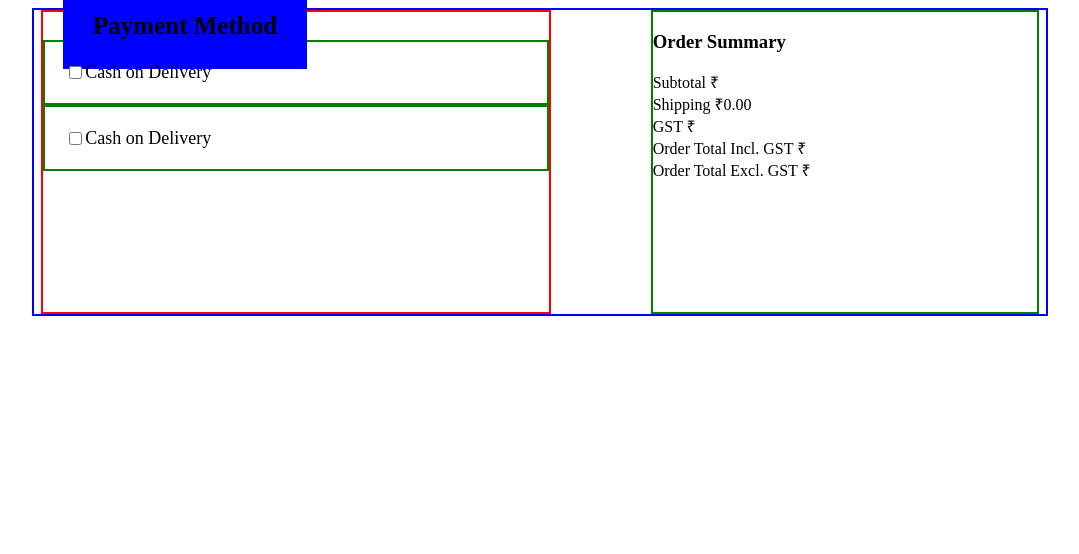
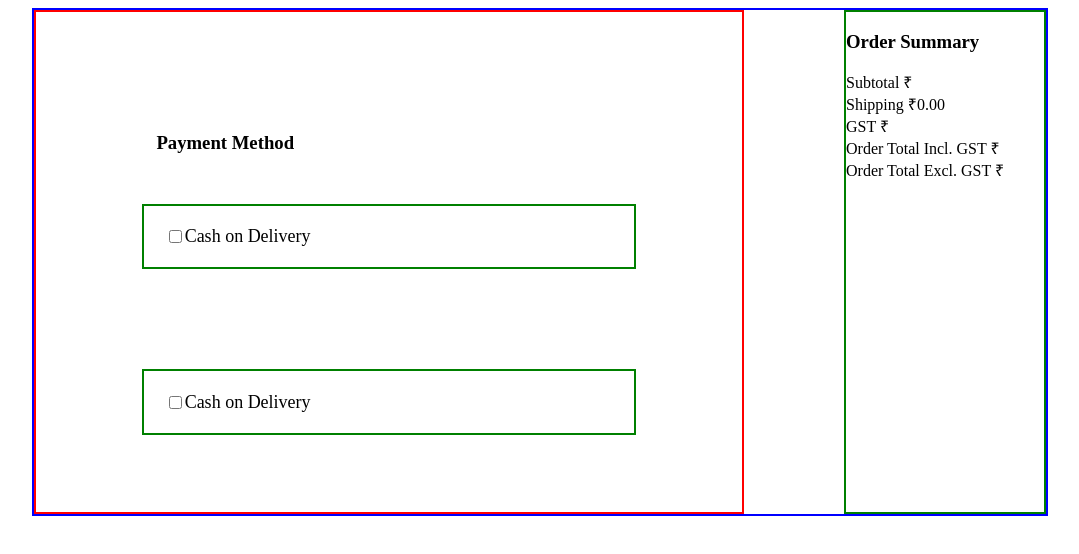
Before and after one commit to nisKULDEEP/Beauty-Bebo, a plain HTML site: page kuldeep/payment.html in a window 1280 px wide. Shown: the whole page, without its empty margins (100-1179 px from the left). Drawn offline with Linux system fonts and the light colour scheme.

Commit message:
new changes in payment html

```diff
--- a/kuldeep/payment.html
+++ b/kuldeep/payment.html
@@ -16,6 +16,8 @@
             display: flex;
             justify-content: space-between;
             border: 2px solid green;
+            margin: 6px;
+            margin-bottom: 100px;
         }
 
         #checkoutcontainer_at{
@@ -31,6 +33,7 @@
             border: 2px solid red;
             /* padding-bottom:20px; */
             height: 300px;
+            padding: 100px;
         }
         #paymentmode_at span{
             width:90%;
@@ -70,16 +73,18 @@
         }
 
         #paymentspan_at{
-            background-color: blue;
+            /* background-color: blue; */
             margin: 20px;
-            padding: 30px;
+            /* padding: 30px; */
+            margin-bottom: 50px;
+            width:474px;
         }
     </style>
 </head>
 <body>
     <div id="checkoutcontainer_at">
         <div id="paymentmode_at">
-            <span id="paymentspan_at">Payment Method</span>
+            <div id="paymentspan_at"><h3>Payment Method</h3></div>
 
 
             <div class="selectmethod_at" >
```
